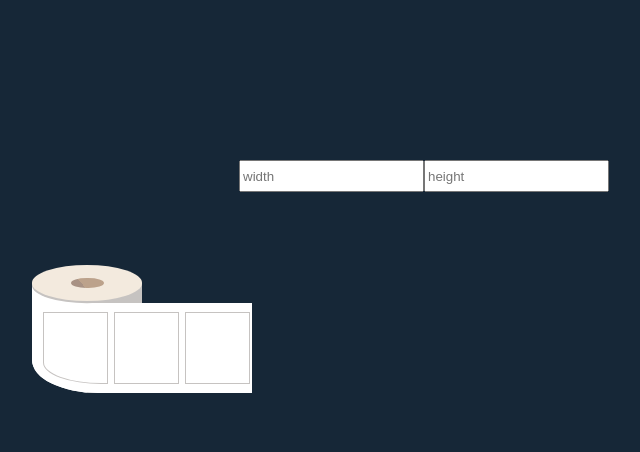
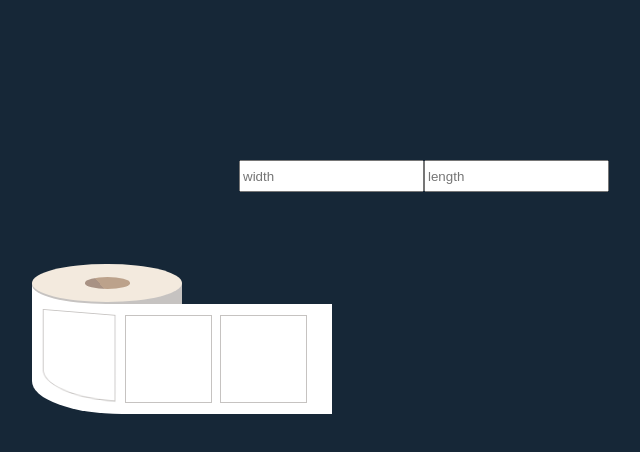
Before and after one commit to yodarango-showcase/label_roll_preview, a React (Vite) app: page / in a window 1280 px wide. Shown: the top 452 px of the page, without its empty margins (216-856 px from the left). Built offline with nearby package versions, Linux system fonts and the light colour scheme.

Commit message:
working version of sizes

```diff
--- a/src/roll.jsx
+++ b/src/roll.jsx
@@ -2,77 +2,94 @@ import React, { useEffect, useState, useRef } from "react";
 import "./roll.scss";
 import logo from "./assets/sttark_label_logo.png";
 
-// initial roll dimensions
 const rollDimensions = {
-    width: 110,
-    height: 110,
-    thickness: 30,
-  },
-  { width, height, thickness } = rollDimensions;
+  width: 110,
+  length: 150,
+};
 
-const styles = {
-    roll: {
-      width: `${width}px`,
-      height: `${height}px`,
+export const Roll = ({ width, length }) => {
+  // state
+  //const [skew, setSkew] = useState("");
 
-      cylinder: {
-        borderBottomLeftRadius: `${width * 0.6}px ${height * 0.3}px `,
-        backgroundImage: `linear-gradient(
-      90deg,
-      #ffffff 50%,
-      #C6C3C1 50%
-    )`,
-      },
+  let w;
+  let labelCount;
+  let labelWidth;
+  let skew;
 
-      rollThickness: {
-        height: `${thickness + width * 0.05}px`,
-        top: `-${(thickness + width * 0.05) / 2}px`,
-        boxShadow: `0px ${height * 0.02}px #c6c3c1`,
-      },
+  if (!width) {
+    w = rollDimensions.width;
+    labelCount = 5;
+  } else if (width <= 4) {
+    w = 40;
+    labelCount = 5;
+  } else if (width >= 12) {
+    w = rollDimensions.width;
+    labelCount = 5;
+  } else {
+    w = width * 10;
+  }
 
-      rollLength: {
-        top: `${(thickness + width * 0.05) / 2 + height * 0.02}px`,
-        height: `${height - (thickness + width * 0.05) / 2 - height * 0.02}px`,
-        width: `${width * 2}px`,
-        borderBottomLeftRadius: `${width * 0.6}px ${height * 0.3}px`,
-      },
+  if (!length) {
+    // default values
+    labelCount = 3;
+    labelWidth = 30;
+    skew = [
+      0,
+      `rotateX(20deg) rotateY(-20deg) scale(0.9, 1.05) skew(0deg, 10deg) translate(-4%, -4%)`,
+      `-3%`,
+    ]; // [<number of labels to affect>, <css for skewed labels>, <css for affected labels>]
+  } else if (length <= 4) {
+    // set the max count of labels to 7 and assign the appropiate 14% width to cover area
+    labelCount = 7;
+    labelWidth = 14;
 
-      label: {
-        height: "80%",
-        //width: `${width / 3.2}%`, // decimal accounts for margin
-      },
-    },
-  },
-  {
-    roll,
-    roll: { rollThickness },
-    roll: { rollLength },
-    roll: { cylinder },
-    roll: { label },
-  } = styles;
+    skew = [
+      1,
+      `rotateX(20deg) rotateY(-20deg) scale(0.9, 1.05) skew(0deg, 10deg) translate(-4%, -4%)`,
+      ``,
+    ];
+  } else if (length >= 12) {
+    labelCount = 1;
+    labelWidth = 99;
 
-export const Roll = ({ labelWidth, labelLength }) => {
-  let width = labelWidth >= 4 ? `${labelWidth * 10}px` : "110px";
-  let length =
-    labelLength <= 2
-      ? `9.5%`
-      : labelLength > 2
-      ? `${100 / Math.ceil((rollDimensions.width * 2) / (labelLength * 10))}%`
-      : "31%";
+    // this means there is only one label. Do not alter styles
+    skew = [0, `none`];
+  } else {
+    // get the total length area minus the left padding on the roll length divided by the length * 10 to match pixel dimension
+    let lc = (rollDimensions.length * 2 - 7) / (length * 10);
+    labelCount = Math.floor(lc);
 
+    labelWidth = `${(rollDimensions.length * 2 - 10) / (lc * 0.75)}`;
+
+    // check there are at least 3 labels otherwise the skew look odd
+    if (labelCount >= 3) {
+      skew = [0, `scale(0.9, 1) skew(0deg, 5deg) translateY(-2%)`];
+    } else {
+      skew = [0, `none`];
+    }
+  }
+
+  console.log(labelCount);
   return (
     <div className='component-wrapper'>
-      <div className='roll' style={{ ...roll, height: width }}>
-        <div className='roll_thickness' style={rollThickness}>
+      <div
+        className='roll'
+        style={{ height: `${w}px`, width: rollDimensions.length }}
+      >
+        <div className='roll_thickness'>
           <div className='thickness_core'></div>
         </div>
-        <div className='cylinder' style={cylinder}>
-          <div className='roll_length' style={rollLength}>
-            {[...Array(10)].map((_, i) => (
+        <div className='cylinder'>
+          <div className='roll_length'>
+            {[...Array(labelCount)].map((_, i) => (
               <div
                 key={i}
-                className='label'
-                style={{ ...label, width: length }}
+                className={`label`}
+                style={{
+                  width: `${labelWidth}%`,
+                  transform: i <= skew[0] && skew[1],
+                  marginLeft: i === 1 && skew[2],
+                }}
               ></div>
             ))}
           </div>
@@ -96,11 +113,11 @@ export const RollPreview = () => {
         />
         <input
           type='text'
-          placeholder='height'
+          placeholder='length'
           onChange={(e) => setLength(e.target.value)}
         />
       </div>
-      <Roll labelWidth={width} labelLength={length} />
+      <Roll width={width} length={length} />
     </>
   );
 };
--- a/src/roll.scss
+++ b/src/roll.scss
@@ -49,30 +49,33 @@ $roll-material-color-shadow: #c6c3c1;
     width: 100%;
     height: 100%;
     background-image: linear-gradient(
-      60deg,
+      90deg,
       $roll-material-color 50%,
       $roll-material-color-shadow 50%
     );
     overflow-x: visible;
     overflow-y: hidden;
+    border-bottom-left-radius: 60% 30%;
 
     .roll_length {
+      top: calc(17.5% + 2px);
+      height: 100%;
+      width: 200%;
       display: flex;
       align-items: center;
       justify-content: flex-start;
-      padding-left: 10%;
+      padding: 0 5px 0 7px;
       column-gap: 3%;
       position: absolute;
-      top: 0;
-      height: 100%;
       overflow-x: hidden;
       background-color: $roll-material-color;
+      border-bottom-left-radius: 30% 30%;
     }
   }
 
   .roll_thickness {
     z-index: 2;
-    top: 0;
+    top: -17.5%;
     left: 0;
     position: absolute;
     background-color: $roll-thickness-color;
@@ -81,6 +84,9 @@ $roll-material-color-shadow: #c6c3c1;
     display: flex;
     align-items: center;
     justify-content: center;
+    box-shadow: 0px 2px $roll-material-color-shadow;
+    height: 35%;
+    width: 100%;
 
     /* core */
     .thickness_core {
@@ -101,15 +107,21 @@ $roll-material-color-shadow: #c6c3c1;
 .roll {
   .roll_length {
     .label {
-      flex-shrink: 0;
-      flex-grow: 0;
+      height: 80%;
       border: 1px solid #c6c3c1;
     }
 
     .label:first-of-type {
-      height: 90%;
       border-bottom-left-radius: 90% 30%;
-      // clip-path: polygon(0 0, 100% 8%, 100% 100%, 0% 100%);
+    }
+
+    .label.skew:first-of-type {
+      transform: scale(0.9, 0.97) skew(0deg, 10deg) translateY(-10%);
+    }
+
+    .label.skew:nth-child(2) {
+      transform: scale(0.9, 1) skew(0deg, 5deg) translateY(-2%);
+      border-bottom-left-radius: 30% 10%;
     }
   }
 }
```
